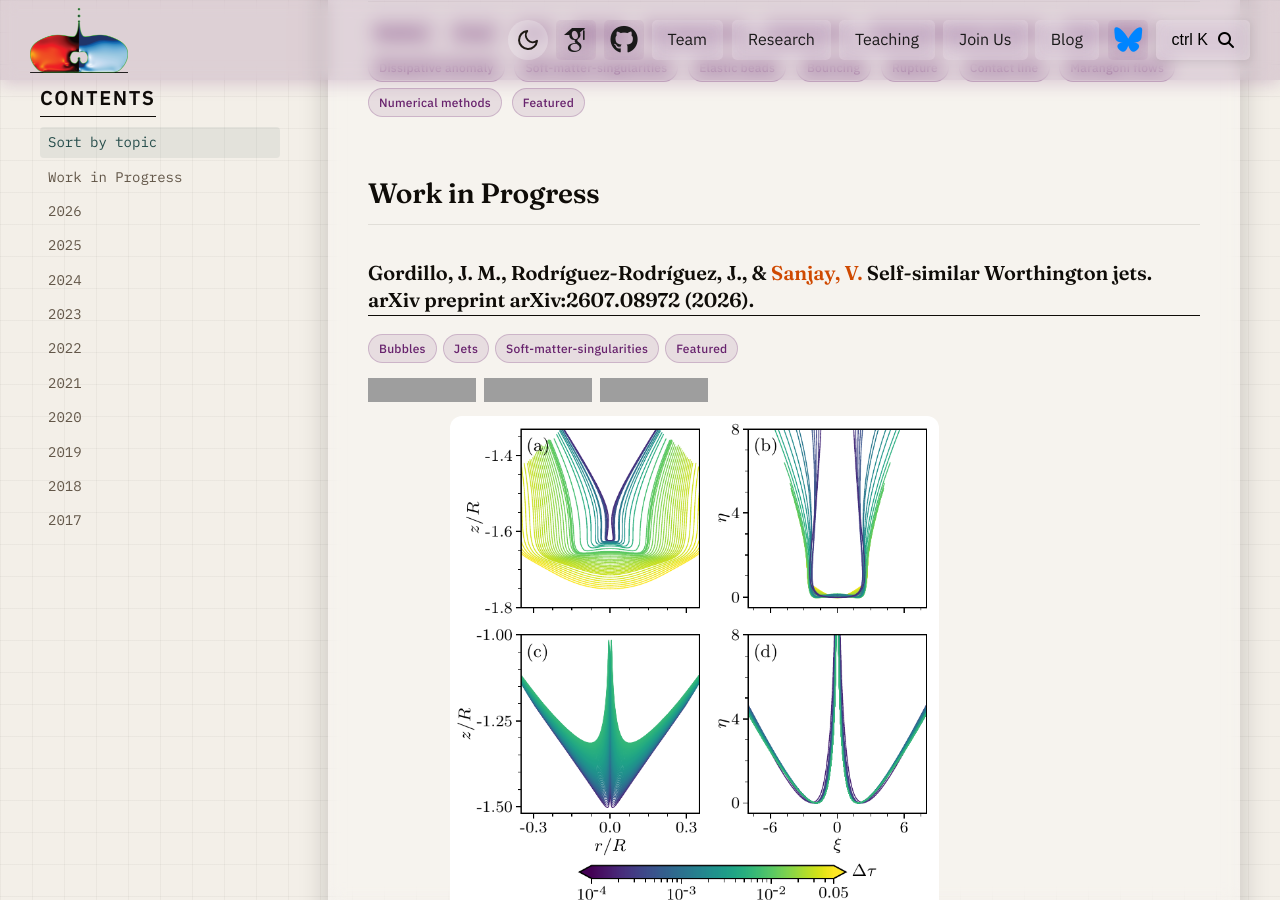
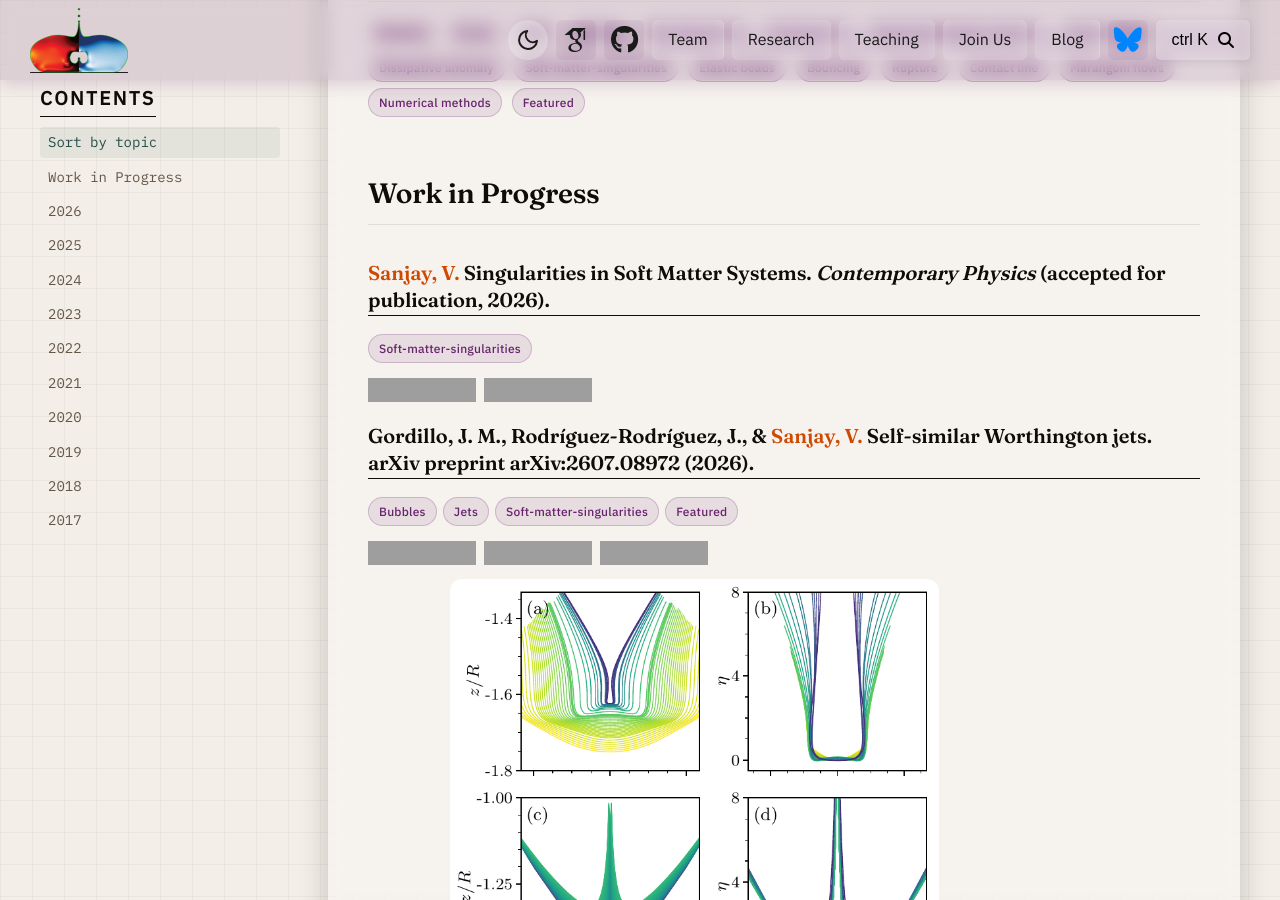
Before and after one commit to comphy-lab/comphy-lab.github.io, a Jekyll site: the page built from _research/index.md, in a window 1280 px wide and 900 px high, scrolled down 2162 px. Built offline with Jekyll 4.4.1, drawn with Linux system fonts in a browser that asks for light colours; nearby versions of some CDN libraries; some web fonts are replaced; comment, search, counter and statistics services are not loaded; grey boxes are pictures that could not be loaded.

Commit message:
Add accepted Contemporary Physics review

```diff
--- a/_research/index.md
+++ b/_research/index.md
@@ -26,6 +26,13 @@ title: Research
 <div class="tags"><span>Featured</span></div>
 
 ## Work in Progress
+
+### <strong>Sanjay, V.</strong> Singularities in Soft Matter Systems. *Contemporary Physics* (accepted for publication, 2026).
+
+<div class="tags"><span>Soft-matter-singularities</span></div>
+
+[![Contemporary Physics](https://img.shields.io/static/v1.svg?style=flat-square&label=Contemporary%20Physics&message=Accepted&color=orange)](https://arxiv.org/abs/2608.11060)
+[![arXiv](https://img.shields.io/static/v1.svg?style=flat-square&label=arXiv&message=2608.11060&color=green)](https://arxiv.org/abs/2608.11060)
 
 ### Gordillo, J. M., Rodríguez-Rodríguez, J., & <strong>Sanjay, V.</strong> Self-similar Worthington jets. arXiv preprint arXiv:2607.08972 (2026). {#self-similar-worthington-jets}
 
```
